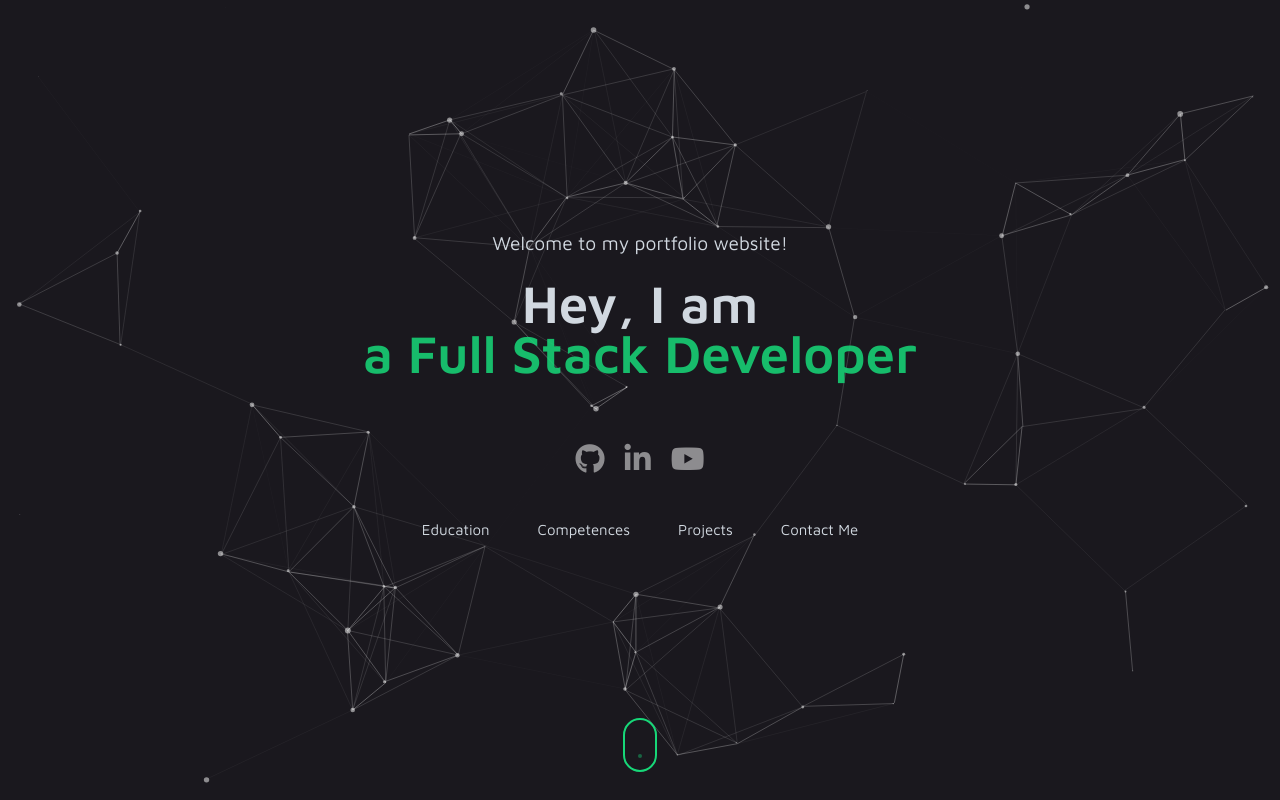
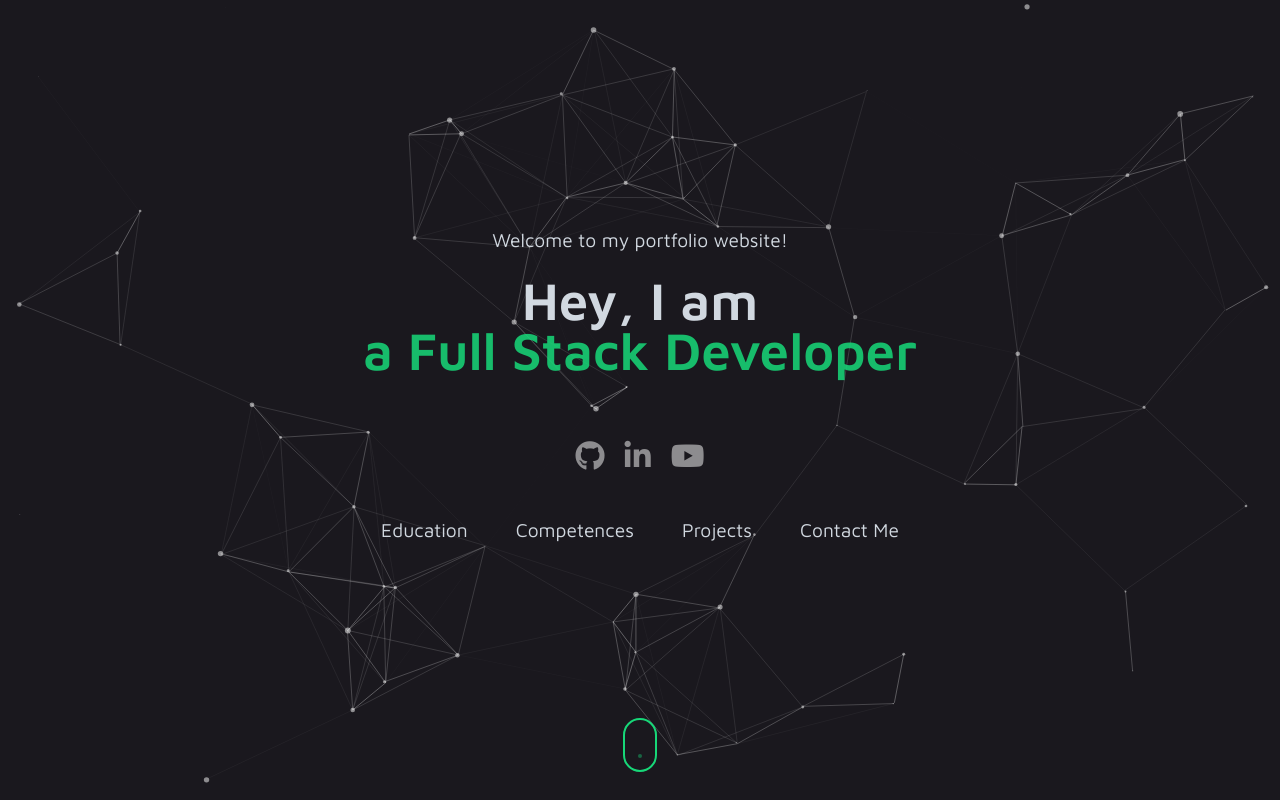
Before and after one commit to HitzCommitted/personal_portfolio, a Django app: page / in a window 1280 px wide. Run offline with Django 3.2, Linux system fonts and the light colour scheme; data that the repository does not hold is empty; some libraries are stand-ins or nearby versions.

Commit message:
increased font size

```diff
--- a/templates/nav.html
+++ b/templates/nav.html
@@ -4,16 +4,16 @@
         <div class="col-12">
             <ul class="nav justify-content-center flex-column flex-sm-row" id="tabs-text" role="tablist">
                 <li class="nav-item">
-                    <a class="nav-link nav-text mb-sm-4 px-4" href="/#education">Education</a>
+                    <a class="nav-link nav-text mb-sm-4 px-4" href="/#education" style="font-size: larger;">Education</a>
                 </li>
                 <li class="nav-item">
-                    <a class="nav-link nav-text mb-sm-3 px-4" href="/#competences">Competences</a>
+                    <a class="nav-link nav-text mb-sm-3 px-4" href="/#competences" style="font-size: larger;">Competences</a>
                 </li>
                 <li class="nav-item">
-                    <a class="nav-link nav-text mb-sm-3 px-4" href="/#projects">Projects</a>
+                    <a class="nav-link nav-text mb-sm-3 px-4" href="/#projects" style="font-size: larger;">Projects</a>
                 </li>
                 <li class="nav-item">
-                    <a class="nav-link nav-text mb-sm-3 px-4" href="/#contact-me">Contact Me</a>
+                    <a class="nav-link nav-text mb-sm-3 px-4" href="/#contact-me" style="font-size: larger;">Contact Me</a>
                 </li>
             </ul>
         </div>
```
